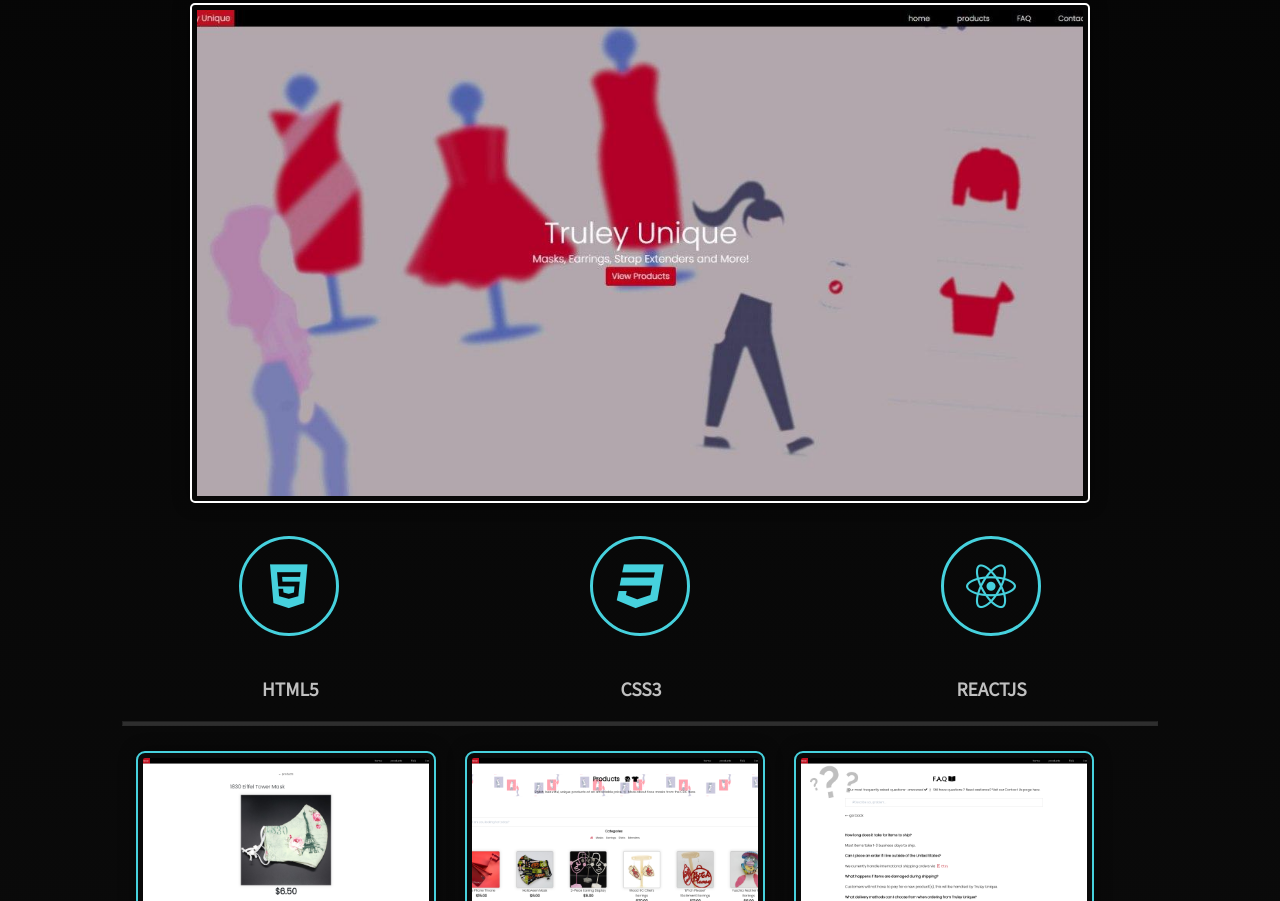
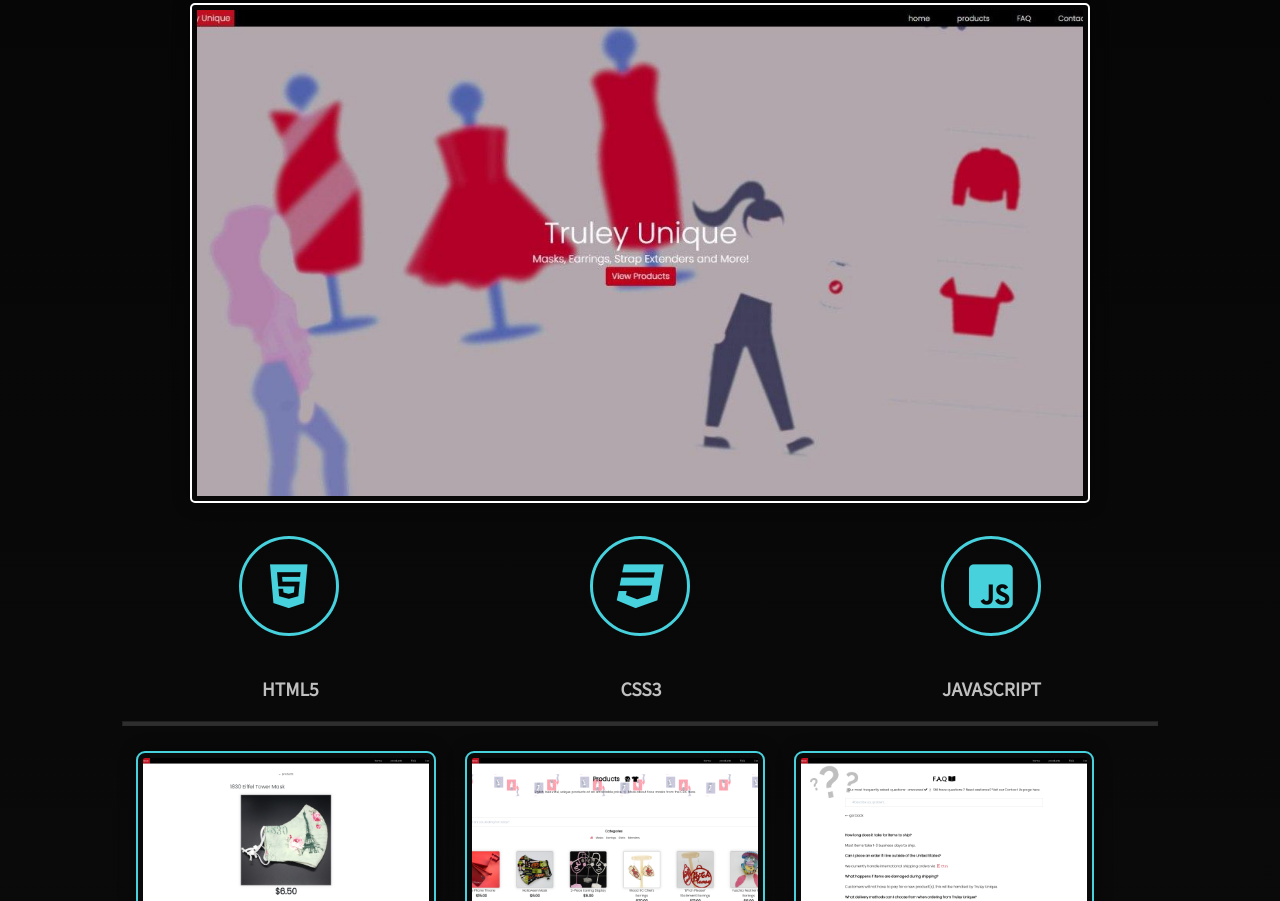
Before and after one commit to othewebdev/portfolio, a website: page trUni.html in a window 1280 px wide. Shown: the part 303-1204 px from the top of the page. Drawn offline with nearby package versions, Linux system fonts and the light colour scheme.

Commit message:
Add files via upload

```diff
--- a/trUni.html
+++ b/trUni.html
@@ -58,9 +58,9 @@
                         <!-- NodeJS -->
                         <div class="skill" data-aos="fade-in" data-aos-delay="450">
                             <div class="icon-container">
-                                <i class="fab fa-react"></i>
+                                <i class="fab fa-js-square"></i>
                             </div>
-                            <h3>ReactJS</h3>
+                            <h3>JavaScript</h3>
                         </div>
                     </div>
                     <hr>
```
